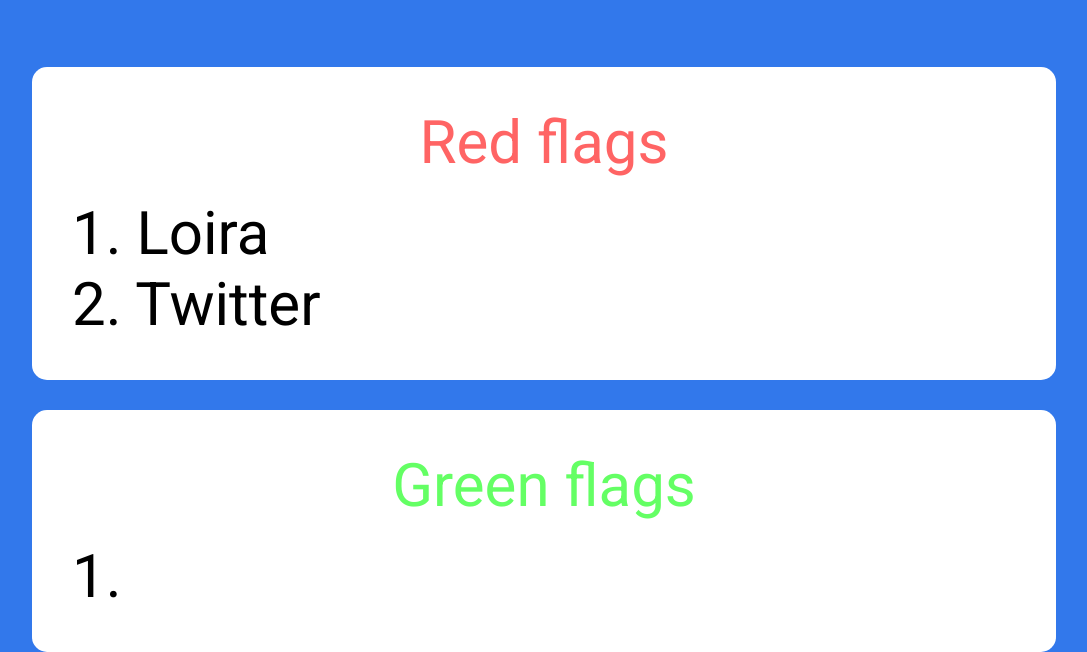
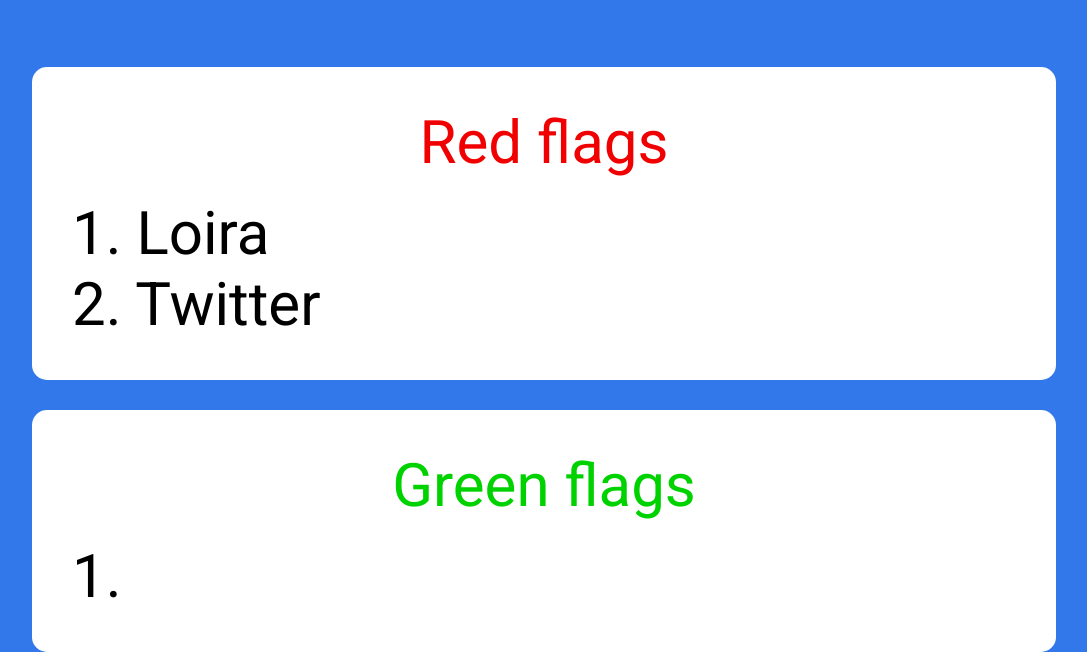
Before and after one commit to draxter-07/AnneGmail, a plain HTML site: page index.html in a window 1280 px wide. Shown: the part 886-1538 px from the top of the page, without its empty margins (96-1183 px from the left). Drawn offline with Linux system fonts and the light colour scheme.

Commit message:
colour ajustment

```diff
--- a/index.html
+++ b/index.html
@@ -95,13 +95,13 @@
     </div>
 
     <div class="flagsDiv" style="margin: 0px 0px 30px 0px;">
-        <div class="flagTitle" style="color: rgb(255, 100, 100);">Red flags</div>
+        <div class="flagTitle" style="color: rgb(240, 0, 0);">Red flags</div>
         <span>1. Loira</span>
         <span>2. Twitter</span>
     </div>
 
     <div class="flagsDiv">
-        <div class="flagTitle" style="color: rgb(100, 255, 100);">Green flags</div>
+        <div class="flagTitle" style="color: rgb(0, 210, 0);">Green flags</div>
         <span>1.</span>
     </div>
 </body>
```
